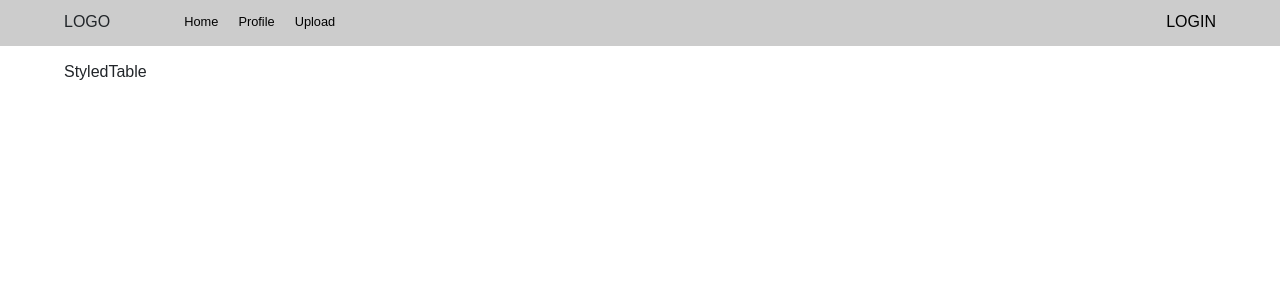
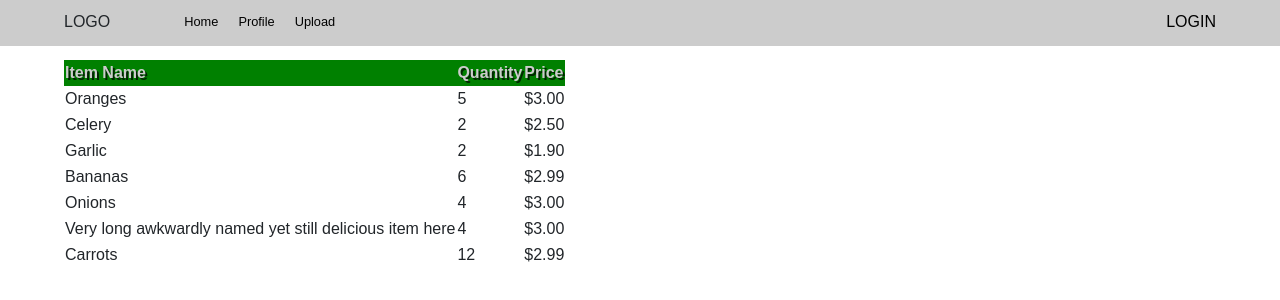
Before and after one commit to interactivenyc/inyc-react-app, a React (Create React App) app: page /StyledTable in a window 1280 px wide. Shown: the top 300 px of the page. Built offline with nearby package versions, Linux system fonts and the light colour scheme.

Commit message:
still organizing files

```diff
--- a/public/styles.css
+++ b/public/styles.css
@@ -2,6 +2,17 @@
 
 #root {
   --someVariable: 10px;
+}
+
+/* CONTENT */
+
+.content {
+  float: left;
+  display: block;
+  position: relative;
+  top: 50px;
+  width: 100%;
+  padding: var(--navTopMargin) 4em;
 }
 
 /* CLEAR FLOAT UTILITIES */
--- a/src/App.js
+++ b/src/App.js
@@ -1,7 +1,8 @@
 import React, { Component } from 'react';
 import TopNav from './components/TopNav';
 import StyledTable from './components/examples/StyledTable';
-import './css/examples/ImageOverlay.css';
+import ImageOverlay from './components/examples/ImageOverlay';
+
 
 class App extends Component {
   render() {
--- a/src/components/examples/ImageOverlay.js
+++ b/src/components/examples/ImageOverlay.js
@@ -1,4 +1,5 @@
 import React, { Component } from 'react';
+import '../../css/examples/ImageOverlay.css';
 
 class ImageOverlay extends Component {
   render() {
--- a/src/components/examples/StyledTable.js
+++ b/src/components/examples/StyledTable.js
@@ -1,10 +1,56 @@
 import React, { Component } from 'react';
+import '../../css/examples/StyledTable.css';
 
 class StyledTable extends Component {
   render() {
     return (
-      <div className="StyledTable">
-        StyledTable
+      <div className="styled-table">
+        <table>
+          <thead>
+            <tr>
+              <th>Item Name</th>
+              <th>Quantity</th>
+              <th>Price</th>
+            </tr>
+          </thead>
+          <tbody>
+            <tr>
+              <td>Oranges</td>
+              <td>5</td>
+              <td>$3.00</td>
+            </tr>
+            <tr>
+              <td>Celery</td>
+              <td>2</td>
+              <td>$2.50</td>
+            </tr>
+            <tr>
+              <td>Garlic</td>
+              <td>2</td>
+              <td>$1.90</td>
+            </tr>
+            <tr>
+              <td>Bananas</td>
+              <td>6</td>
+              <td>$2.99</td>
+            </tr>
+            <tr>
+              <td>Onions</td>
+              <td>4</td>
+              <td>$3.00</td>
+            </tr>
+            <tr>
+              <td>Very long awkwardly named yet still delicious item here</td>
+              <td>4</td>
+              <td>$3.00</td>
+            </tr>
+            <tr>
+              <td>Carrots</td>
+              <td>12</td>
+              <td>$2.99</td>
+            </tr>
+          </tbody>
+        </table>
       </div>
     );
   }
--- a/src/css/examples/ImageOverlay.css
+++ b/src/css/examples/ImageOverlay.css
@@ -24,14 +24,3 @@ img {
   padding: 1em;
   text-align: center;
 }
-
-/* CONTENT */
-
-.content {
-  float: left;
-  display: block;
-  position: relative;
-  top: 50px;
-  width: 100%;
-  padding: var(--navTopMargin) 4em;
-}
--- a/src/css/examples/StyledTable.css
+++ b/src/css/examples/StyledTable.css
@@ -0,0 +1,6 @@
+.styled-table table th {
+  text-align: left;
+  background-color: green;
+  color: #ccc;
+  text-shadow: 2px 2px 0 rgba(0,0,0,.7);
+}
```
Also changed, not shown: src/beautify.html (added).
